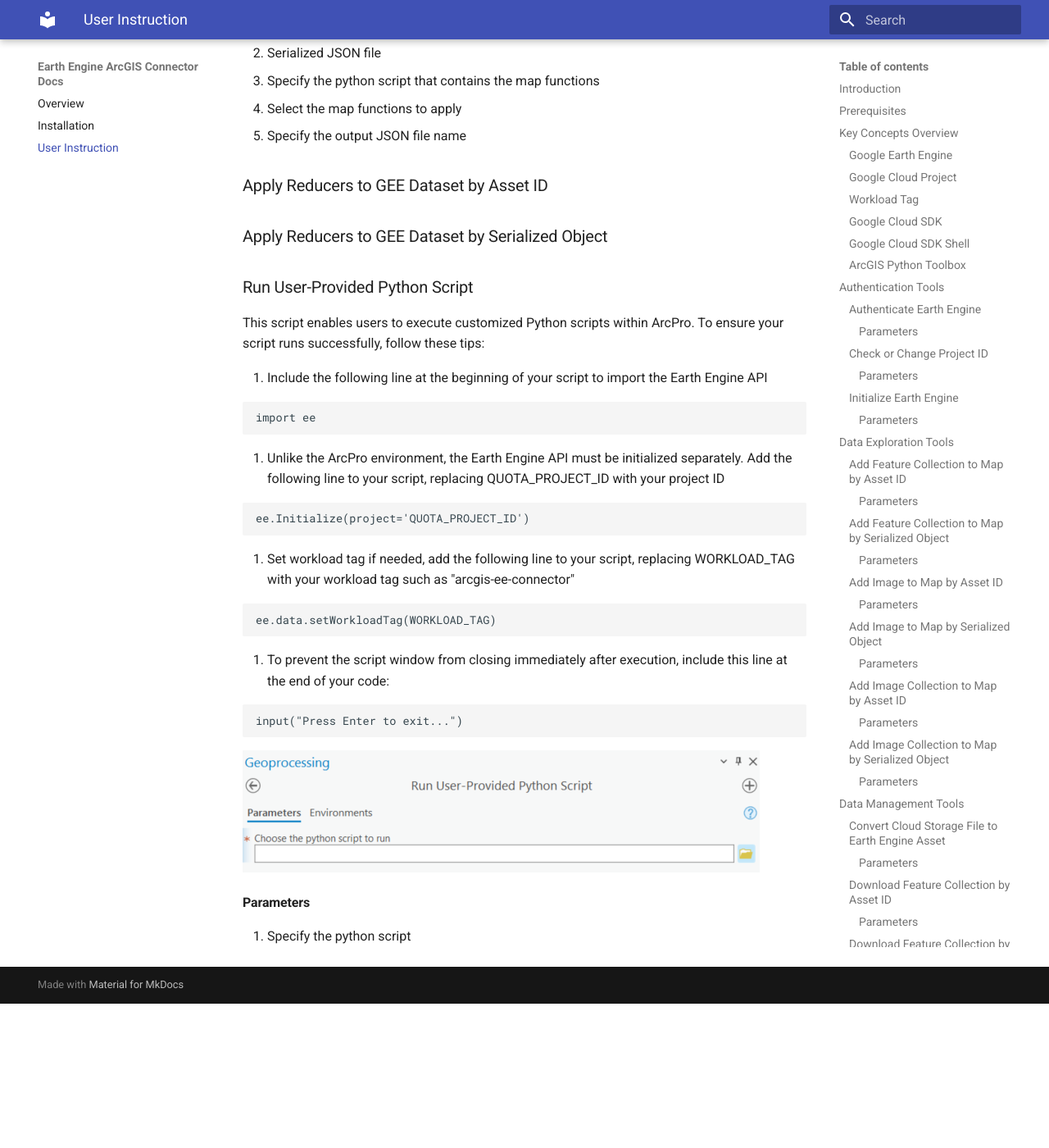
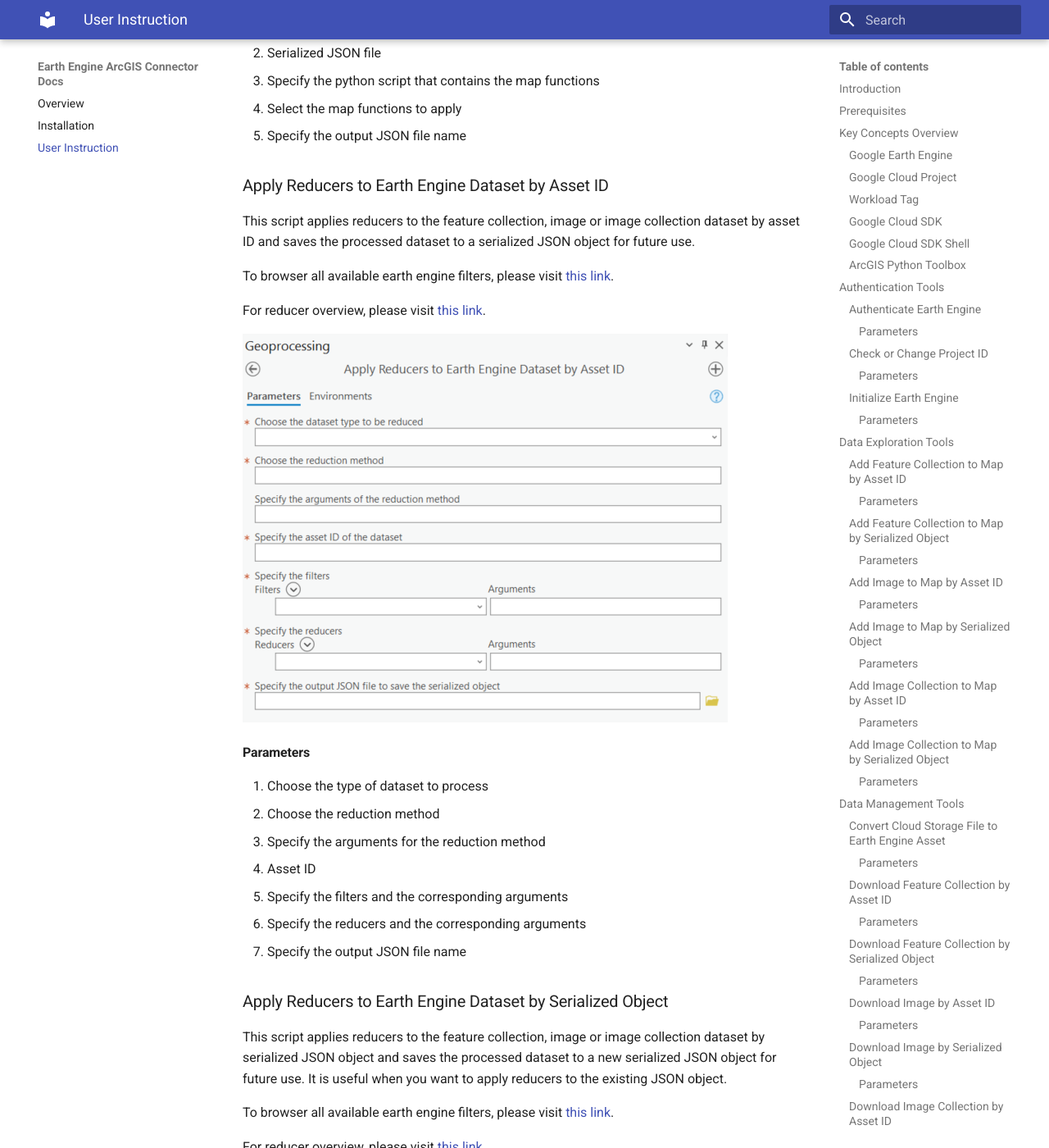
Before and after one commit to gee-community/arcgis-earthengine-toolbox, an MkDocs documentation site: the page built from docs/instruction.md, in a window 1280 px wide and 1400 px high, scrolled down 23037 px. Shown: the whole window at 82% size. Built offline with MkDocs 1.6.1 and Material for MkDocs 9.7.7, drawn with Linux system fonts in a browser that asks for light colours; before the commit the page ends 24261 px from its top, so only the background shows below that; some of the changed text lies outside the part shown.

Commit message:
Complete data processing tools by adding reducer scripts

```diff
--- a/docs/instruction.md
+++ b/docs/instruction.md
@@ -371,6 +371,8 @@
 
 ### Download Image Collection to GIF
 
+
+
 ### Save Earth Engine Asset to Serialized JSON File
 
 This script exports Earth Engine dataset from an asset tag to a serialized JSON file, allowing for quick access in the future without needing to recall the asset tag.
@@ -494,11 +496,49 @@
 5. Specify the output JSON file name
 
 
-### Apply Reducers to GEE Dataset by Asset ID
+### Apply Reducers to Earth Engine Dataset by Asset ID
+
+This script applies reducers to the feature collection, image or image collection dataset by asset ID and saves the processed dataset to a serialized JSON object for future use.
+
+To browser all available earth engine filters, please visit [this link](https://developers.google.com/earth-engine/apidocs/ee-reducer-allnonzero).
+
+For reducer overview, please visit [this link](https://developers.google.com/earth-engine/guides/reducers_intro).
+
+![Alt Text](images/ApplyReducerbyID.png)
+
+
+#### Parameters
+
+1. Choose the type of dataset to process
+2. Choose the reduction method
+3. Specify the arguments for the reduction method
+4. Asset ID
+5. Specify the filters and the corresponding arguments
+6. Specify the reducers and the corresponding arguments
+7. Specify the output JSON file name
 
 
 
-### Apply Reducers to GEE Dataset by Serialized Object
+
+### Apply Reducers to Earth Engine Dataset by Serialized Object
+
+This script applies reducers to the feature collection, image or image collection dataset by serialized JSON object and saves the processed dataset to a new serialized JSON object for future use. It is useful when you want to apply reducers to the existing JSON object.
+
+To browser all available earth engine filters, please visit [this link](https://developers.google.com/earth-engine/apidocs/ee-reducer-allnonzero).
+
+For reducer overview, please visit [this link](https://developers.google.com/earth-engine/guides/reducers_intro).
+
+![Alt Text](images/ApplyReducerbyJSON.png)
+
+#### Parameters
+
+1. Choose the type of dataset to process
+2. Choose the reduction method
+3. Specify the arguments for the reduction method
+4. Serialized JSON file
+5. Specify the reducers and the corresponding arguments
+6. Specify the output JSON file name
+
 
 
 ### Run User-Provided Python Script
```
Also changed, not shown: docs/index.md (+3 -3 lines), docs/images/ApplyReducerbyID.png (added), docs/images/ApplyReducerbyJSON.png (added), 5 other files.
